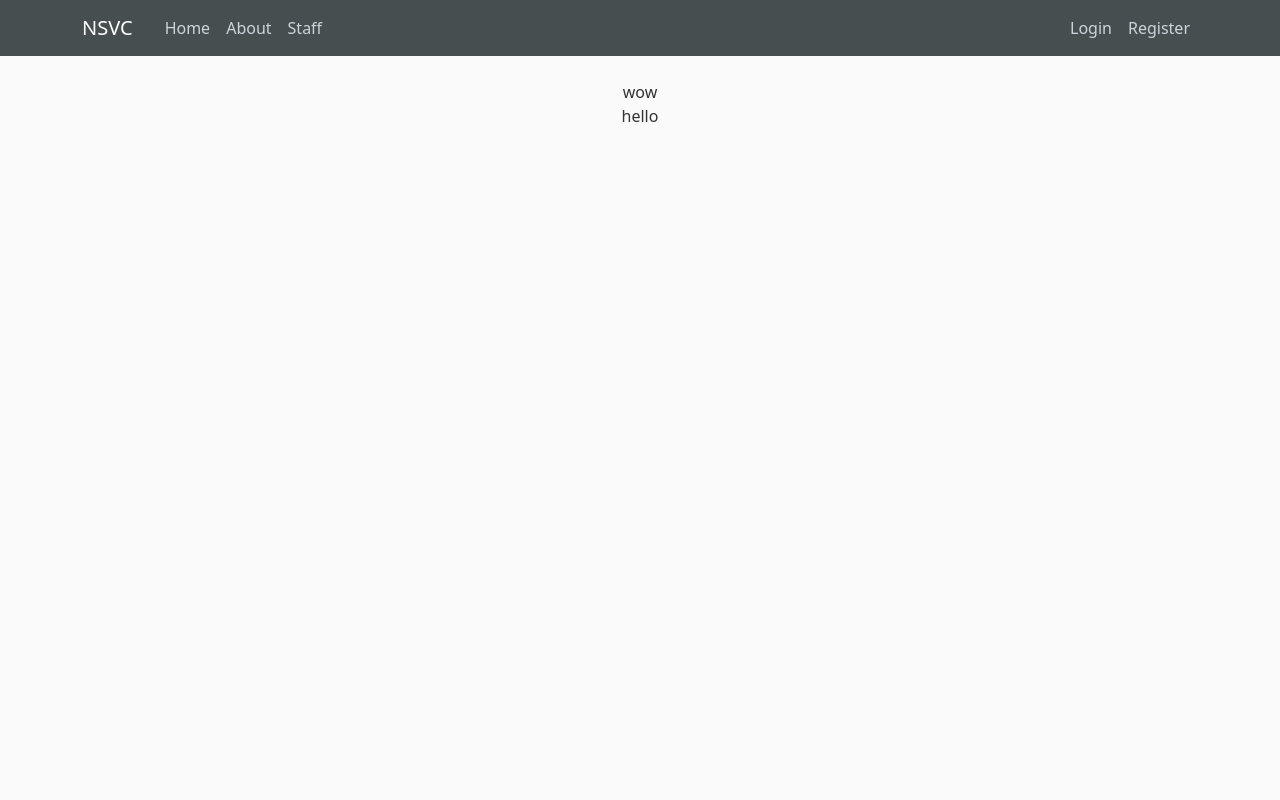
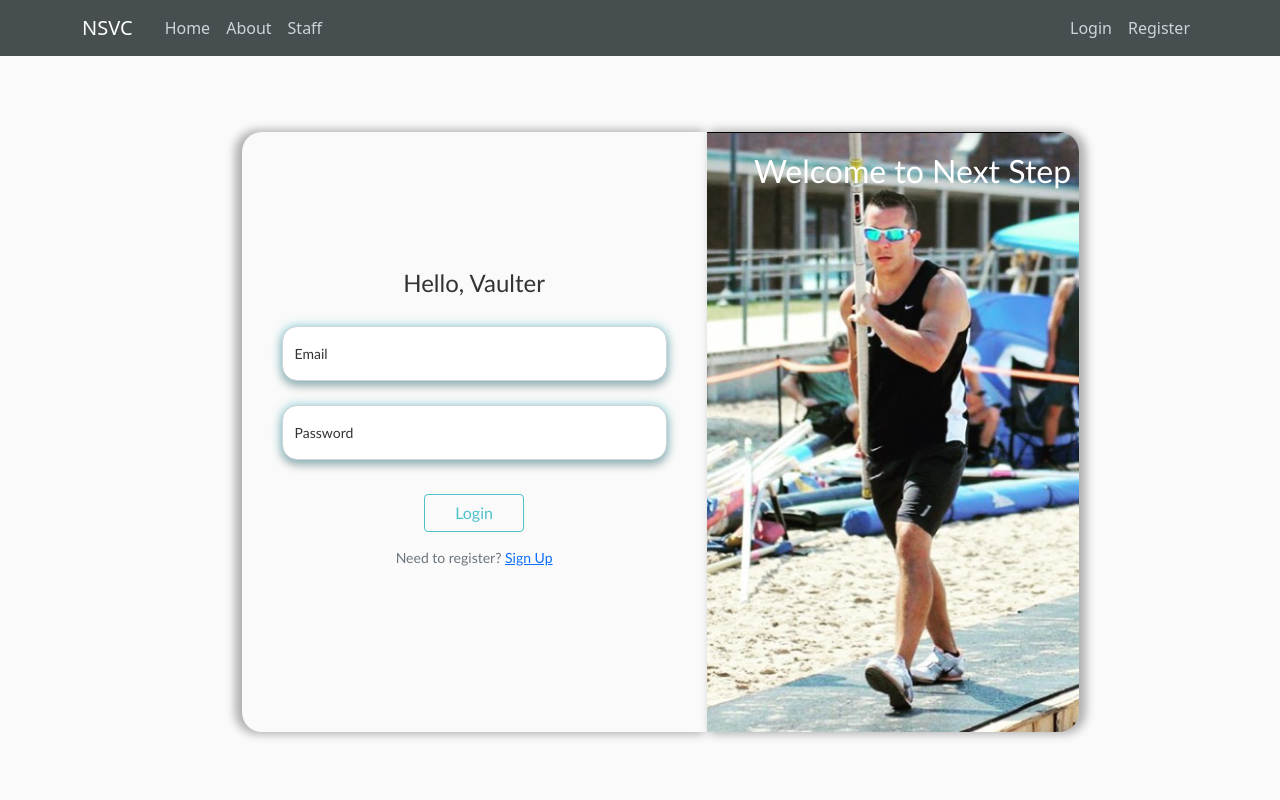
Before and after one commit to Demeyer10/NSVC_Website, a Flask app: page /login in a window 1280 px wide. Run offline with Flask 3, Linux system fonts and the light colour scheme; some libraries are stand-ins or nearby versions.

Commit message:
Login page created

```diff
--- a/server.py
+++ b/server.py
@@ -26,7 +26,8 @@ def register():
 
 @app.route("/login", methods=['GET', 'POST'])
 def login():
-      return render_template('home.html')
+      form = loginForm()
+      return render_template('login.html', title="login", form=form)
 
 if(__name__ == "__main__"):
    app.run(port=8000, debug=True)
--- a/static/main.css
+++ b/static/main.css
@@ -54,6 +54,7 @@ margin-bottom: 25px;
   border-color: #4EC2CB;
   margin-top: 10px;
   width: 100px;
+  margin-bottom: 15px;
 }
 
 #submitButton:hover{
@@ -67,7 +68,7 @@ small{
 
 #rightSideForm{
   height: 600px;
-  border-radius: 0% 5% 5% 0%;
+  border-radius: 0px 20px 20px 0px;
   box-shadow: 5px 0px 10px 2px rgba(0,0,0,0.3);
   background-repeat: no-repeat;
   background-size: cover;
@@ -75,11 +76,45 @@ small{
   background-image: url("/static/img/BeachVault3.png");
 }
 
+
+/*SIGN IN PAGE*/
+
+#form-field-login{
+  border-radius: 20px 0px 0px 20px;
+  height: 600px;
+  padding-top: 85px;
+  padding-left: 40px;
+  padding-right: 40px;
+  margin-left: 10%;
+  box-shadow: -5px 0px 10px 2px rgba(0,0,0,0.3);
+}
+
+#rightSideForm-login{
+  height: 600px;
+  border-radius: 0px 20px 20px 0px;
+  box-shadow: 5px 0px 10px 2px rgba(0,0,0,0.3);
+  background-repeat: no-repeat;
+  background-size: cover;
+  background-position: center;;
+  background-image: url("/static/img/Alexvault.png");
+}
+
+
+
+
+
+/*RESPONSIVE DESIGN MOBILE*/
 @media only screen and (max-width: 770px) {
   #form-field{
-    border-radius: 5% 5% 5% 5%;
+    border-radius: 20px 20px 20px 20px;
     margin-left: 2%;
+    box-shadow: 0px 0px 10px 2px rgba(0,0,0,0.3);
   }
+
+  #form-field-login{
+    border-radius: 20px 20px 20px 20px;
+    margin-left: 2%;
+    box-shadow: 0px 0px 10px 2px rgba(0,0,0,0.3);
+  }
+
 }
-
-/*SIGN IN PAGE*/
--- /dev/null
+++ b/templates/login.html
@@ -0,0 +1,49 @@
+{% extends "layout.html" %}
+{% block content %}
+<div class=" text-center h-100 d-flex align-items-center">
+<div class="container" style="font-family: 'Gill Sans';">
+    <div class="row w-100 ml-5">
+        <form method="POST" class="col-md-5 col-10" action="" id="form-field-login">
+            {{ form.hidden_tag() }}
+            <legend class="form-title mt-5" >Hello, Vaulter</legend>
+            <div class="form-floating mb-4">
+                {% if form.email.errors %}
+                    {{ form.email(class="form-control is-invalid", placeholder=" ")}}
+                    <div class="invalid-feedback text-left">
+                        {% for error in form.email.errors %}
+                            <span>{{ error }}</span>
+                        {% endfor %}
+                    </div>
+                {% else %}
+                    {{ form.email(class="form-control", placeholder=" ")}}
+                {% endif %}
+                {{ form.email.label(class="form-control-sm")}}
+            </div>
+            <div class="form-floating mb-4">
+                {% if form.password.errors %}
+                    {{ form.password(class="form-control is-invalid", placeholder=" ",)}}
+                    <div class="invalid-feedback text-left">
+                        {% for error in form.password.errors %}
+                            <span>{{ error }}</span>
+                        {% endfor %}
+                    </div>
+                {% else %}
+                    {{ form.password(class="form-control", placeholder=" ")}}
+                {% endif %}
+                {{ form.password.label(class="form-control-sm")}}
+            </div>
+            <div>
+            {{ form.submit(class="btn btn-outline-primary", id="submitButton") }}
+            </div>
+            <small class="text-muted mt-2">
+                Need to register? <a href="{{ url_for('register') }}">Sign Up</a>
+            </small>
+        </form>
+        <div class="col-4 d-none d-md-block" id="rightSideForm-login">
+            <div class="row">
+                <h2 style="color: white; margin: 20px;">Welcome to Next Step</h2>
+            </div>
+        </div>
+    </div>
+</div>
+{% endblock content %}
```
Also changed, not shown: static/img/Alexvault.png (added).
